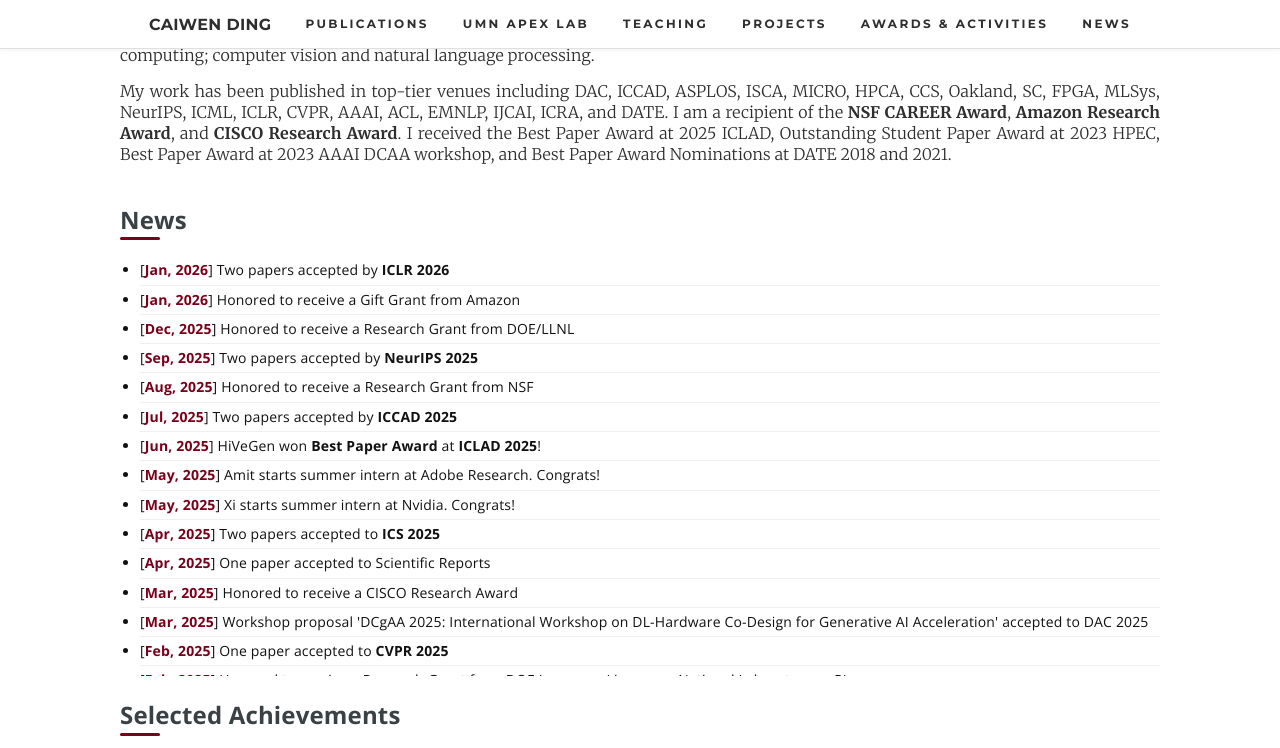
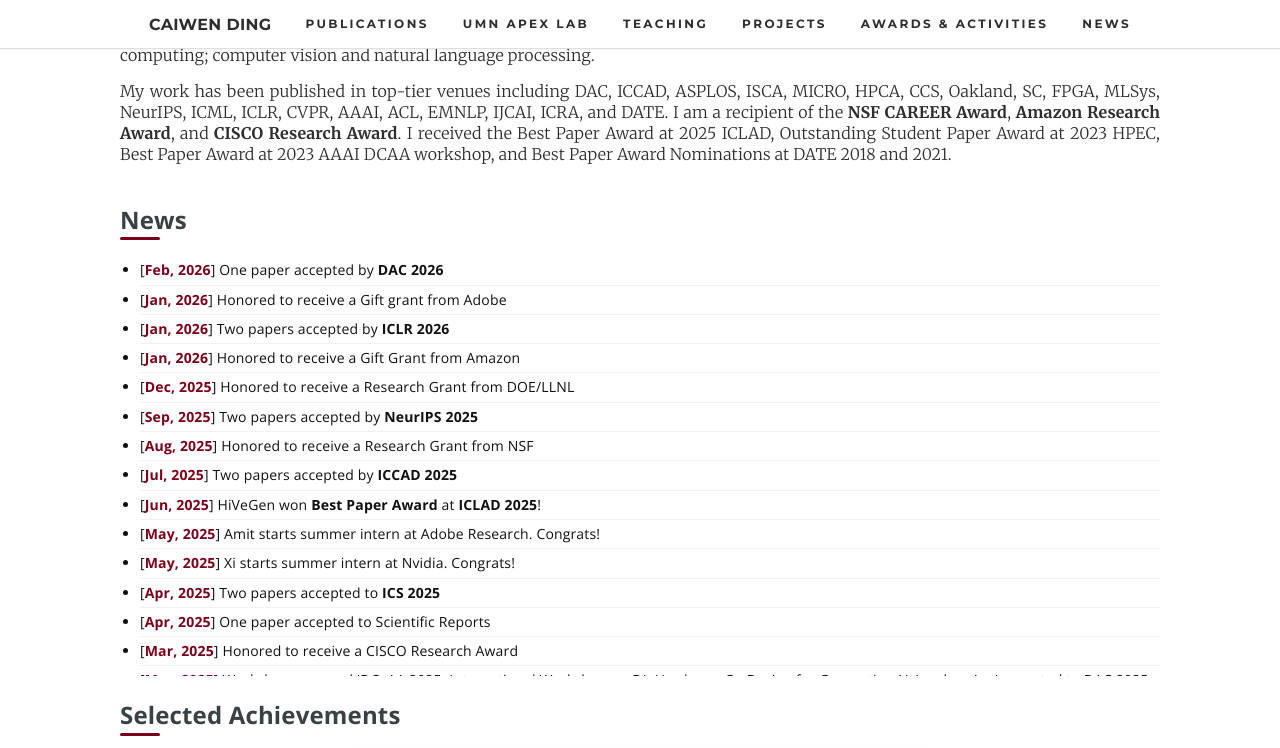
Before and after one commit to caiwending/caiwending.github.io, a Jekyll site: the page built from index.html, in a window 1280 px wide and 900 px high, scrolled down 525 px, cut to the strip 0-748 px from the top of the window. Built offline with Jekyll 4.4.1, drawn with Linux system fonts in a browser that asks for light colours; the list of posts is cut into pages by our own code.

Commit message:
updated news

```diff
--- a/_data/news.yml
+++ b/_data/news.yml
@@ -1,3 +1,11 @@
+- label: paper
+  title: "One paper accepted by <strong>DAC 2026</strong>"
+  date: Feb, 2026
+
+- label: award
+  title: "Honored to receive a Gift grant from Adobe"
+  date: Jan, 2026
+
 - label: paper
   title: "Two papers accepted by <strong>ICLR 2026</strong>"
   date: Jan, 2026
```
